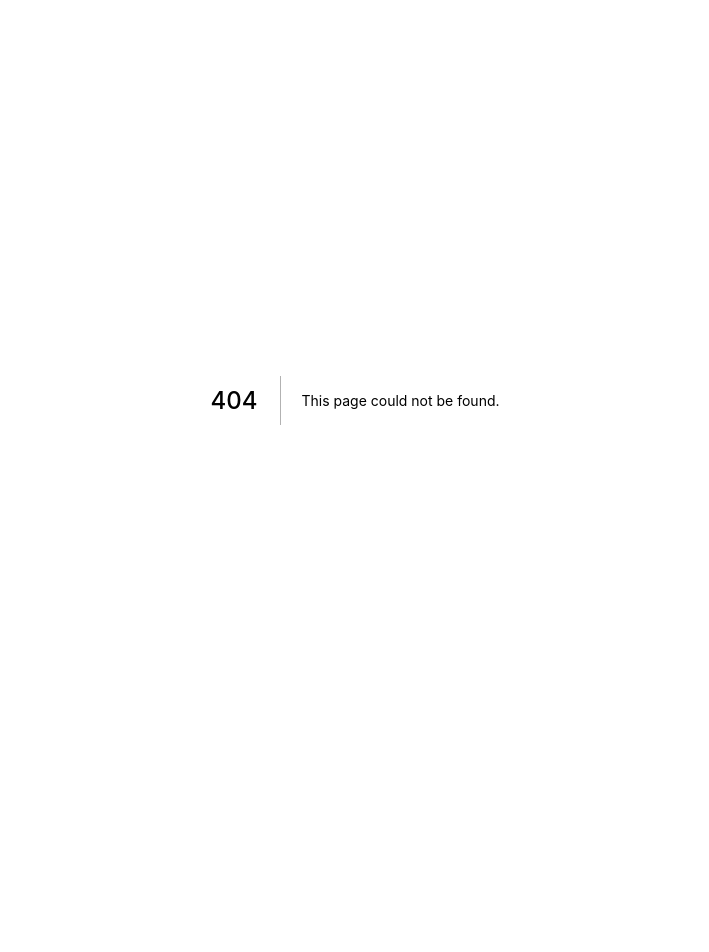
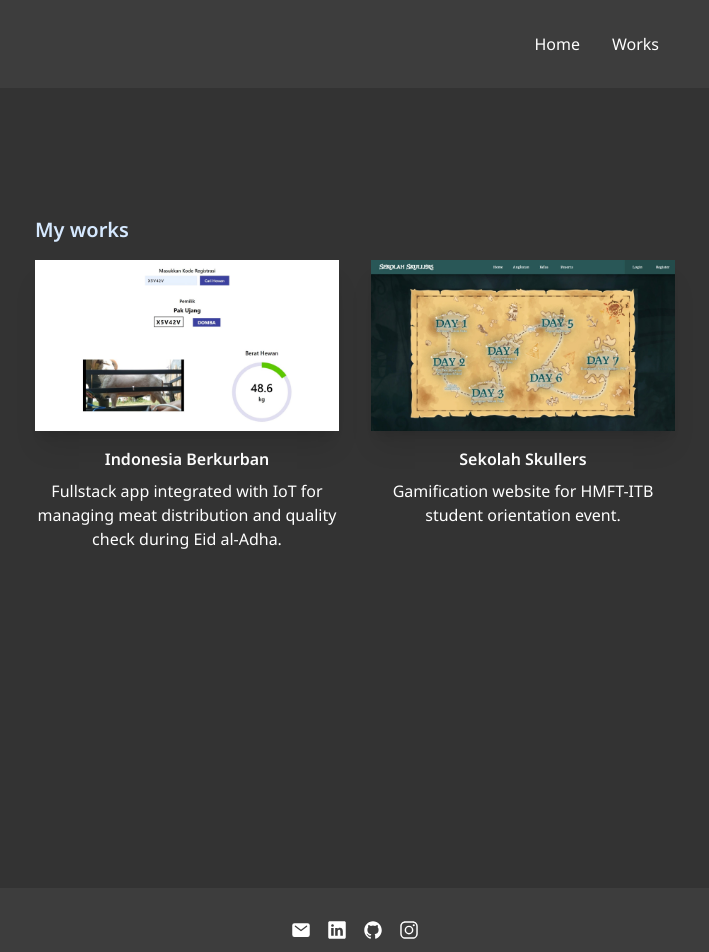
Before and after one commit to salehzaidan/personal-website, a Next.js app: page /works in a window 1280 px wide. Before the commit this address had no page. Shown: the top 952 px of the page, without its empty margins (285-994 px from the left). Before the commit the page ends 800 px from the top, so only its background shows below. Built offline with nearby package versions, Linux system fonts and the light colour scheme.

Commit message:
Add works page and Layout component

```diff
--- /dev/null
+++ b/components/Layout.js
@@ -0,0 +1,82 @@
+import Head from "next/head";
+import Link from "next/link";
+import {
+  IoLogoGithub,
+  IoLogoInstagram,
+  IoLogoLinkedin,
+  IoMail,
+} from "react-icons/io5";
+
+export default function Layout({ children }) {
+  return (
+    <>
+      <Head>
+        <title>Create Next App</title>
+        <meta name="description" content="Generated by create next app" />
+        <link rel="icon" href="/favicon.ico" />
+      </Head>
+
+      <header className="bg-dark py-8 text-white">
+        <nav className="mx-auto flex max-w-screen-sm justify-end gap-8 px-4">
+          <Link href="/">
+            <a className="hover:text-primary">Home</a>
+          </Link>
+          <Link href="/works">
+            <a className="hover:text-primary">Works</a>
+          </Link>
+        </nav>
+      </header>
+
+      <main className="min-h-screen bg-darker text-white">{children}</main>
+
+      <footer className="bg-dark py-8 text-white">
+        <ul className="mx-auto flex justify-center gap-4">
+          <li>
+            <a
+              href="mailto:salehzaidan64@gmail.com"
+              target="_blank"
+              rel="noreferrer"
+              className="hover:text-primary focus:text-primary"
+            >
+              <IoMail size={20} />
+            </a>
+          </li>
+          <li>
+            <a
+              href="https://www.linkedin.com/in/saleh-zaidan"
+              target="_blank"
+              rel="noreferrer"
+              className="hover:text-primary focus:text-primary"
+            >
+              <IoLogoLinkedin size={20} />
+            </a>
+          </li>
+          <li>
+            <a
+              href="https://github.com/salehzaidan"
+              target="_blank"
+              rel="noreferrer"
+              className="hover:text-primary focus:text-primary"
+            >
+              <IoLogoGithub size={20} />
+            </a>
+          </li>
+          <li>
+            <a
+              href="https://www.instagram.com/salehzaidan_"
+              target="_blank"
+              rel="noreferrer"
+              className="hover:text-primary focus:text-primary"
+            >
+              <IoLogoInstagram size={20} />
+            </a>
+          </li>
+        </ul>
+        <p className="mt-4 text-center text-sm">
+          &copy; 2022 Saleh Zaidan <br />
+          All rights reserved
+        </p>
+      </footer>
+    </>
+  );
+}
--- a/pages/index.js
+++ b/pages/index.js
@@ -1,35 +1,20 @@
 import fs from "fs";
-import Head from "next/head";
 import Image from "next/image";
-import {
-  IoLogoGithub,
-  IoLogoInstagram,
-  IoLogoLinkedin,
-  IoMail,
-} from "react-icons/io5";
 import YAML from "yaml";
 
 import ProfilePicture from "../assets/zaidan.png";
+import Layout from "../components/Layout";
 
 export default function Home({ works }) {
   return (
-    <div>
-      <Head>
-        <title>Create Next App</title>
-        <meta name="description" content="Generated by create next app" />
-        <link rel="icon" href="/favicon.ico" />
-      </Head>
-
-      <main className="min-h-screen">
+    <Layout>
       <section className="flex flex-col items-center justify-center bg-dark pt-8 text-white sm:flex-row sm:pt-0">
         <div className="shrink-0">
           <h2 className="text-[2.5rem] leading-tight">
             Hi there!
             <br />
             I&apos;m{" "}
-              <span className="text-5xl font-semibold text-primary">
-                Zaidan
-              </span>
+            <span className="text-5xl font-semibold text-primary">Zaidan</span>
           </h2>
           <p className="mt-4 text-xl font-semibold">
             AI and Web Dev
@@ -46,22 +31,20 @@ export default function Home({ works }) {
         />
       </section>
 
-        <section className="space-y-16 bg-darker py-7 text-white sm:py-28">
-          <div className="mx-auto max-w-screen-sm px-4">
-            <h2 className="mb-4 text-xl font-semibold text-primary">
-              About me
-            </h2>
+      <section className="mx-auto max-w-screen-sm space-y-16 px-4 py-7 sm:py-28">
+        <div>
+          <h2 className="mb-4 text-xl font-semibold text-primary">About me</h2>
           <p className="text-justify">
             Zaidan is an Engineering Physics undergraduate student with great
             interest in technology. He has some experience in artificial
             intelligence (mostly in computer vision and deep learning),
             fullstack web development, and other areas related to the current
-              technology trends. However there are still a lot of knowledge to
-              be learned so he is very open and eager to learn more.
+            technology trends. However there are still a lot of knowledge to be
+            learned so he is very open and eager to learn more.
           </p>
         </div>
 
-          <div className="mx-auto max-w-screen-sm px-4">
+        <div>
           <h2 className="mb-4 text-xl font-semibold text-primary">
             My latest works
           </h2>
@@ -82,57 +65,7 @@ export default function Home({ works }) {
           </div>
         </div>
       </section>
-      </main>
-
-      <footer className="bg-dark py-8 text-white">
-        <ul className="mx-auto flex justify-center gap-4">
-          <li>
-            <a
-              href="mailto:salehzaidan64@gmail.com"
-              target="_blank"
-              rel="noreferrer"
-              className="hover:text-primary focus:text-primary"
-            >
-              <IoMail size={20} />
-            </a>
-          </li>
-          <li>
-            <a
-              href="https://www.linkedin.com/in/saleh-zaidan"
-              target="_blank"
-              rel="noreferrer"
-              className="hover:text-primary focus:text-primary"
-            >
-              <IoLogoLinkedin size={20} />
-            </a>
-          </li>
-          <li>
-            <a
-              href="https://github.com/salehzaidan"
-              target="_blank"
-              rel="noreferrer"
-              className="hover:text-primary focus:text-primary"
-            >
-              <IoLogoGithub size={20} />
-            </a>
-          </li>
-          <li>
-            <a
-              href="https://www.instagram.com/salehzaidan_"
-              target="_blank"
-              rel="noreferrer"
-              className="hover:text-primary focus:text-primary"
-            >
-              <IoLogoInstagram size={20} />
-            </a>
-          </li>
-        </ul>
-        <p className="mt-4 text-center text-sm">
-          &copy; 2022 Saleh Zaidan <br />
-          All rights reserved
-        </p>
-      </footer>
-    </div>
+    </Layout>
   );
 }
 
--- /dev/null
+++ b/pages/works.js
@@ -0,0 +1,48 @@
+import fs from "fs";
+import Image from "next/image";
+import YAML from "yaml";
+
+import Layout from "../components/Layout";
+
+export default function Works({ works }) {
+  return (
+    <Layout>
+      <section className="mx-auto max-w-screen-sm py-32">
+        <h2 className="mb-4 text-xl font-semibold text-primary">My works</h2>
+        <div className="grid grid-cols-[minmax(0,_320px)] justify-center gap-8 sm:grid-cols-2">
+          {works.map((work) => (
+            <article className="text-center" key={work.name}>
+              <div className="relative flex aspect-video items-center justify-center bg-gray-200 text-center text-xl font-semibold text-black shadow-xl">
+                <Image
+                  src={`/images/${work.slug}/${work.thumbnail}`}
+                  alt={work.name}
+                  layout="fill"
+                />
+              </div>
+              <h3 className="mt-4 font-semibold">{work.name}</h3>
+              <p className="mt-2">{work.description}</p>
+            </article>
+          ))}
+        </div>
+      </section>
+    </Layout>
+  );
+}
+
+export function getStaticProps() {
+  const filenames = fs.readdirSync("works", "utf-8");
+  const works = filenames
+    .map((filename) => {
+      const rawData = fs.readFileSync(`works/${filename}`, "utf-8");
+      const slug = filename.replace(/\.yaml/, "");
+      return {
+        ...YAML.parse(rawData),
+        slug,
+      };
+    })
+    .sort((a, b) => new Date(b.date) - new Date(a.date));
+
+  return {
+    props: { works },
+  };
+}
```
Lines whose indentation alone changed are shown as unchanged.
